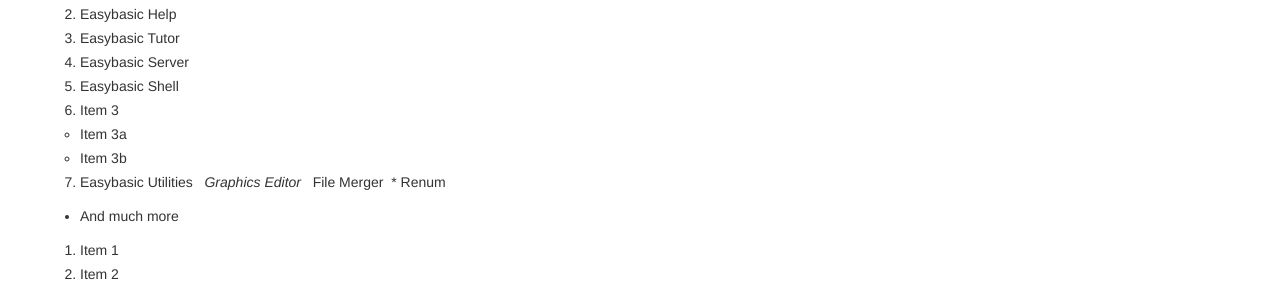
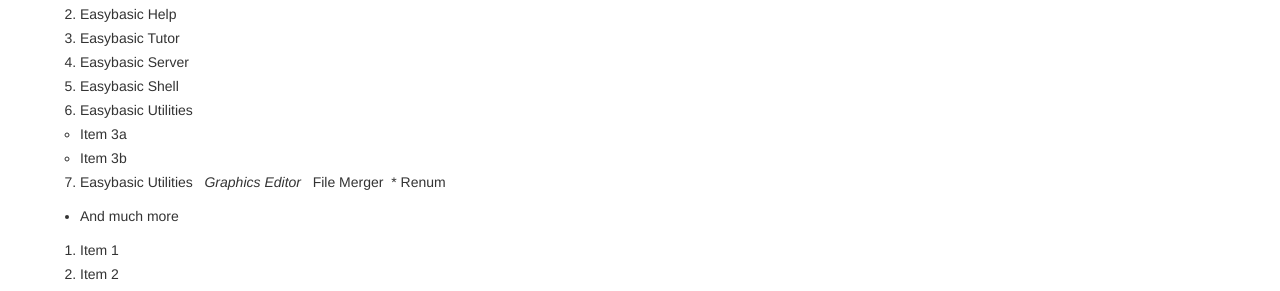
Before and after one commit to nmanumr/nmanumr.com, a Jekyll site: the page built from _posts/2017-01-01-EasyBasic.md, in a window 1280 px wide. Shown: the part 807-1098 px from the top of the page. Built offline with Jekyll 4.4.1, drawn with Linux system fonts in a browser that asks for light colours; nearby versions of some CDN libraries; library files that are not in the unit come from our copies; comment, search, counter and statistics services are not loaded.

Commit message:
Update 2017-01-01-EasyBasic.md

```diff
--- a/_posts/2017-01-01-EasyBasic.md
+++ b/_posts/2017-01-01-EasyBasic.md
@@ -31,7 +31,7 @@
 3. Easybasic Tutor
 4. Easybasic Server
 5. Easybasic Shell
-3. Item 3
+3. Easybasic Utilities
    * Item 3a
    * Item 3b
 6. Easybasic Utilities
```
